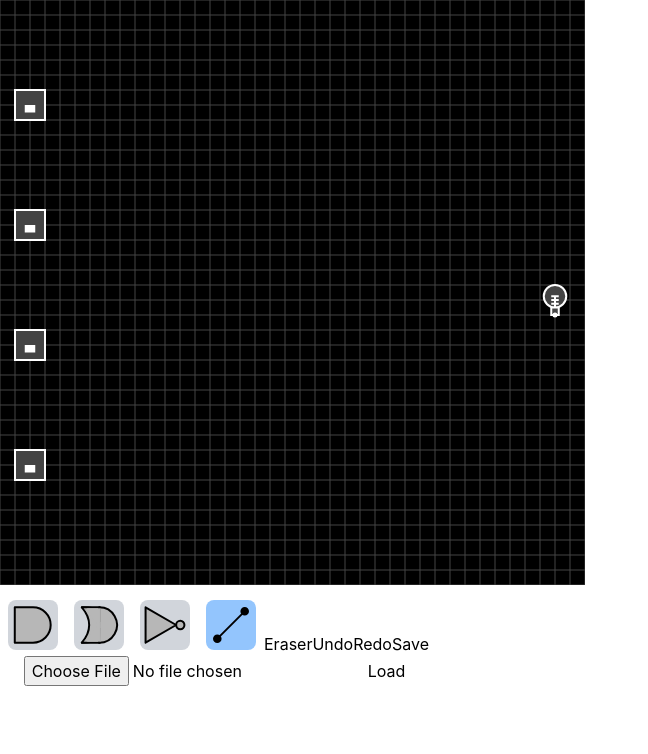
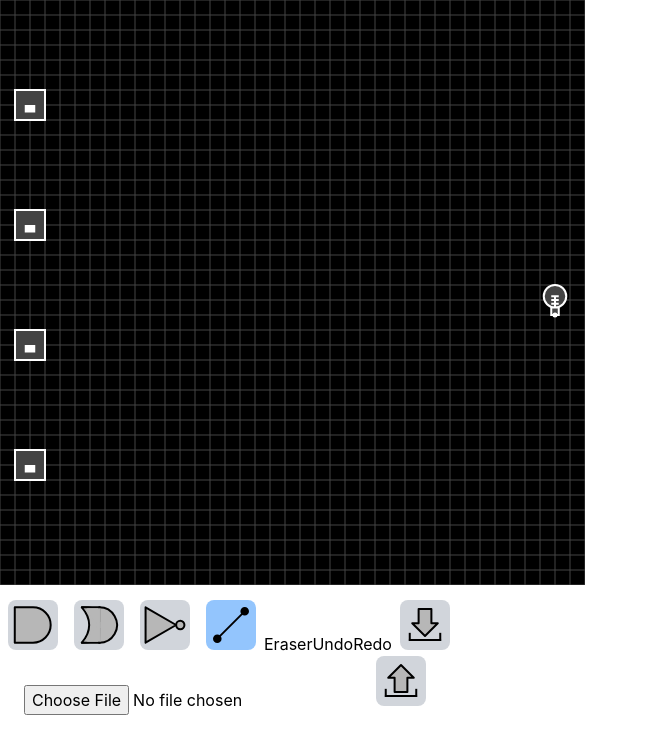
Before and after one commit to timshicha/toolbox, a React (Create React App) app in the folder fe/: page / in a window 1280 px wide. Shown: the top 754 px of the page, without its empty margins (0-648 px from the left). Built offline with nearby package versions, Linux system fonts and the light colour scheme.

Commit message:
image buttons for down/up load

```diff
--- a/fe/src/LogicCircuit.jsx
+++ b/fe/src/LogicCircuit.jsx
@@ -5,6 +5,8 @@ import andImg from "./assets/images/AND.svg";
 import orImg from "./assets/images/OR.svg";
 import notImg from "./assets/images/NOT.svg";
 import wireImg from "./assets/images/wire.svg";
+import downloadImg from "./assets/images/download.svg";
+import uploadImg from "./assets/images/upload.svg";
 import { downloadFile } from "./utilities/File";
 
 const CANVAS_SIZE = 40;
@@ -457,10 +459,10 @@ function LogicCircuit() {
                 <button onClick={() => selectTool('eraser')}>Eraser</button>
                 <button onClick={undo}>Undo</button>
                 <button onClick={redo}>Redo</button>
-                <button onClick={toJson}>Save</button>
+                <LogicGateButton image={downloadImg} onClick={toJson}></LogicGateButton>
                 <div>
                     <input type="file" ref={fileUploadRef} />
-                    <button onClick={uploadJson}>Load</button>
+                    <LogicGateButton image={uploadImg} onClick={uploadJson}></LogicGateButton>
                 </div>
             </div>
         </>
```
Also changed, not shown: fe/src/assets/images/download.svg (added), fe/src/assets/images/upload.svg (added).
